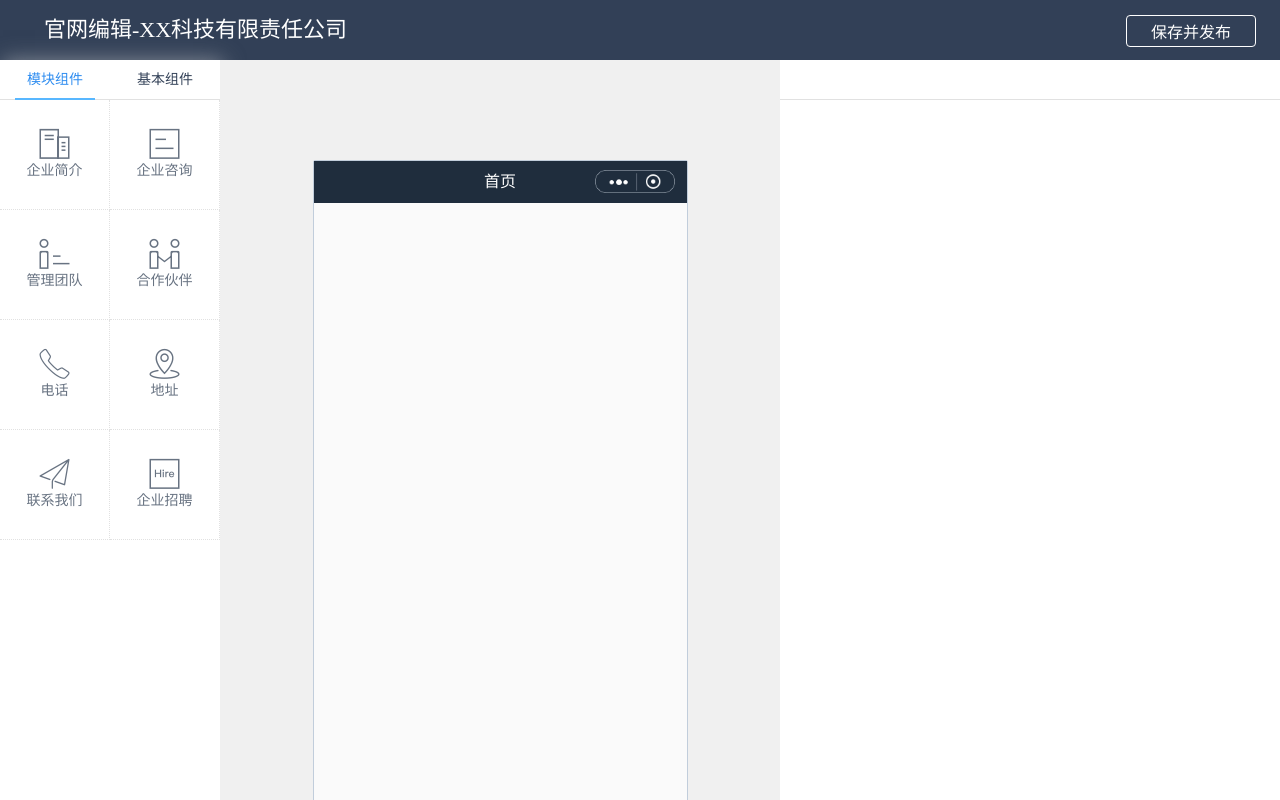
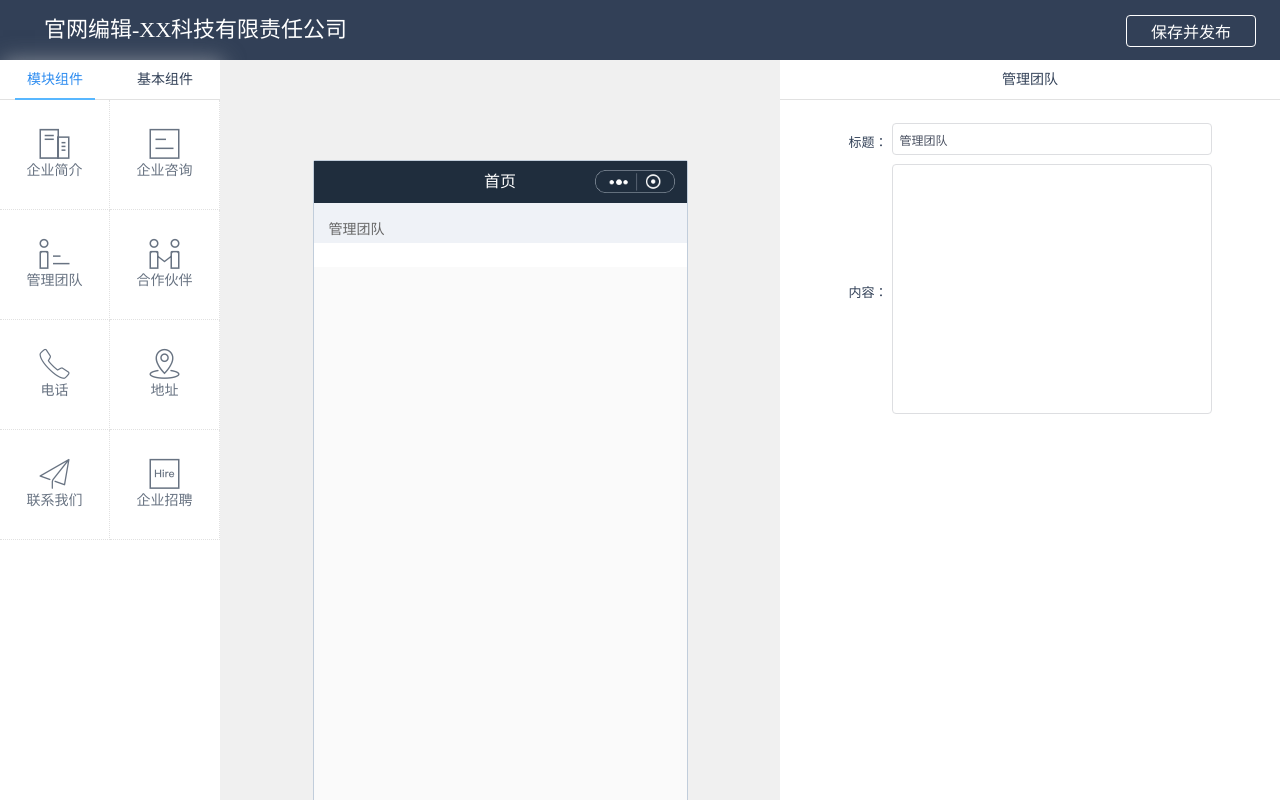
Before and after one commit to CuiChuping/quick-site-admin, a Vue app: page /#/ColEditWindow in a window 1280 px wide. Both pictures are taken after a click on the element "管理团队". Built offline with nearby package versions, Linux system fonts and the light colour scheme.

Commit message:
组件数据深度复制

```diff
--- /dev/null
+++ b/src/components/manageTeam/ManageTeamPreview.vue
@@ -0,0 +1,32 @@
+<template>
+  <div>
+    <div class="title">{{ data.title }}</div>
+    <div class="text">{{ data.content }}</div>
+  </div>
+</template>
+<script>
+export default {
+  name: 'CompanyInfoPreview',
+  props: {
+    data: Object
+  }
+}
+</script>
+<style scoped>
+.title {
+  font-size: 14px;
+  padding: 15px 0 5px 15px;
+  background-color: #eff2f7;
+  font-weight: normal;
+  color: #666;
+}
+.text {
+  font-size: 14px;
+  padding: 12px 15px;
+  white-space: pre-line;
+  word-break: break-all;
+  word-wrap: break-word;
+  overflow: hidden;
+  background-color: white;
+}
+</style>
--- /dev/null
+++ b/src/components/manageTeam/ManageTeamSetting.vue
@@ -0,0 +1,53 @@
+<template>
+  <div class="box">
+    <table>
+      <tr>
+        <td>
+          <label for="title">标题：</label>
+        </td>
+        <td>
+          <input id="title" v-model="data.title"/>
+        </td>
+      </tr>
+      <tr>
+        <td>
+          <label for="content" class="content-label">内容：</label>
+        </td>
+        <td>
+          <textarea id="content" v-model="data.content"></textarea>
+        </td>
+      </tr>
+    </table>
+  </div>
+</template>
+<script>
+export default {
+  name: 'CompanyInfoSetting',
+  props: {
+    data: Object
+  }
+}
+</script>
+<style scoped>
+label {
+  font-size: 13px;
+}
+.content-label {
+  vertical-align: top;
+}
+.box {
+  padding-top: 20px;
+}
+table {
+  margin: 0 auto;
+}
+#title {
+  width: 320px;
+  margin-bottom: 5px;
+}
+#content {
+  width: 320px;
+  height: 250px;
+  resize: none;
+}
+</style>
--- a/src/views/ColEditWindow.vue
+++ b/src/views/ColEditWindow.vue
@@ -37,6 +37,8 @@ import PhonePreview from '../components/phone/PhonePreview'
 import PhoneSetting from '../components/phone/PhoneSetting'
 import ImagePreview from '../components/image/ImagePreview'
 import ImageSetting from '../components/image/ImageSetting'
+import ManageTeamPreview from '../components/manageTeam/ManageTeamPreview'
+import ManageTeamSetting from '../components/manageTeam/ManageTeamSetting'
 
 export default {
   name: 'ColEditWindow',
@@ -81,7 +83,20 @@ export default {
               ]
             }
           },
-          {name: '管理团队', icon: 'font-icon font-icon-3', type: 3, preview: 1, setting: 2, data: {}},
+          {
+            name: '管理团队',
+            icon: 'font-icon font-icon-3',
+            type: 3,
+            preview: ManageTeamPreview,
+            setting: {
+              title: '管理团队',
+              component: ManageTeamSetting
+            },
+            data: {
+              title: '管理团队',
+              manageList: []
+            }
+          },
           {name: '合作伙伴', icon: 'font-icon font-icon-4', type: 4, preview: 1, setting: 2, data: {}},
           {
             name: '电话',
@@ -198,7 +213,8 @@ export default {
         setting: component.setting,
         data: {
           type: component.type,
-          ...component.data
+          // 深度复制
+          ...JSON.parse(JSON.stringify(component.data))
         }
       }
       this.designs.push(designData)
```
